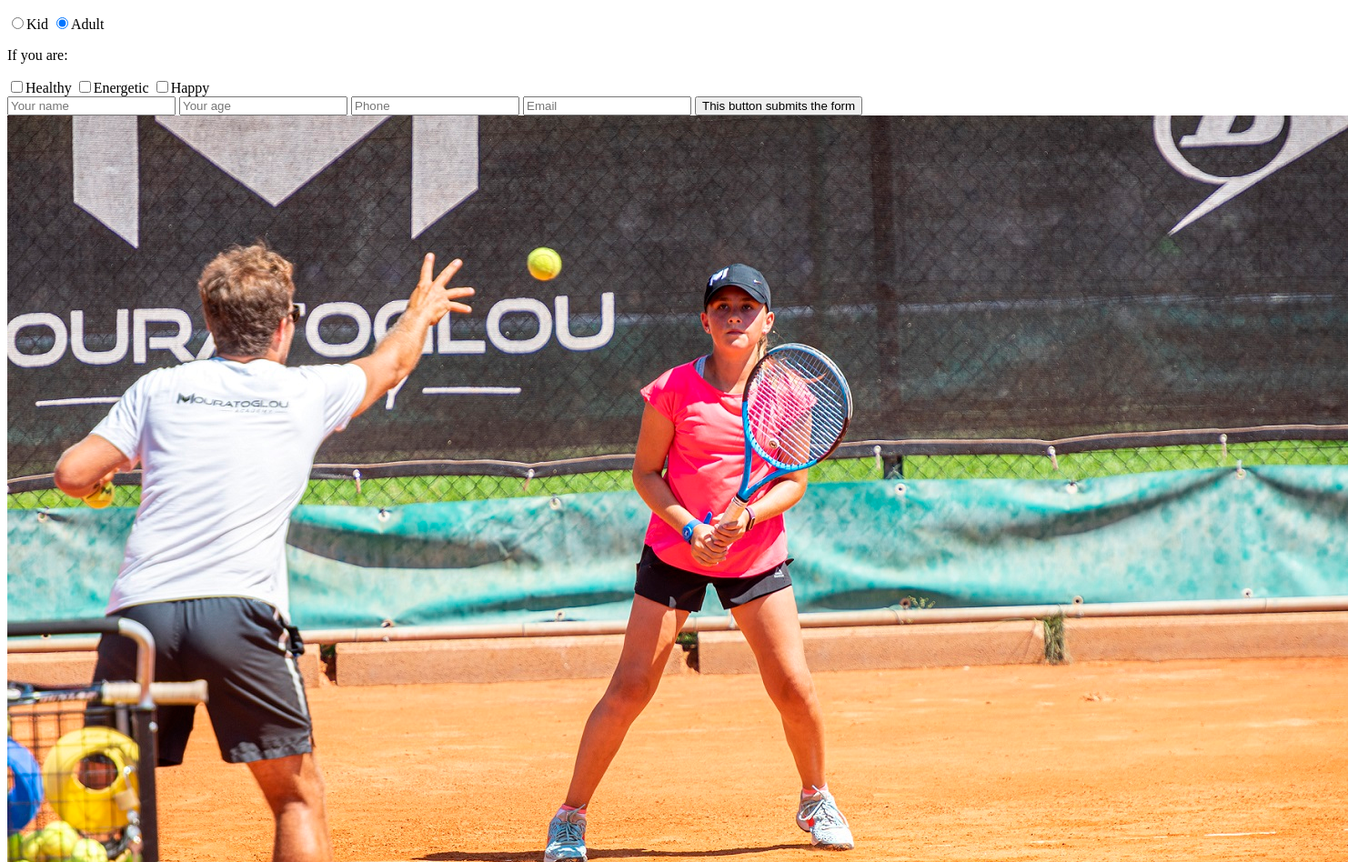
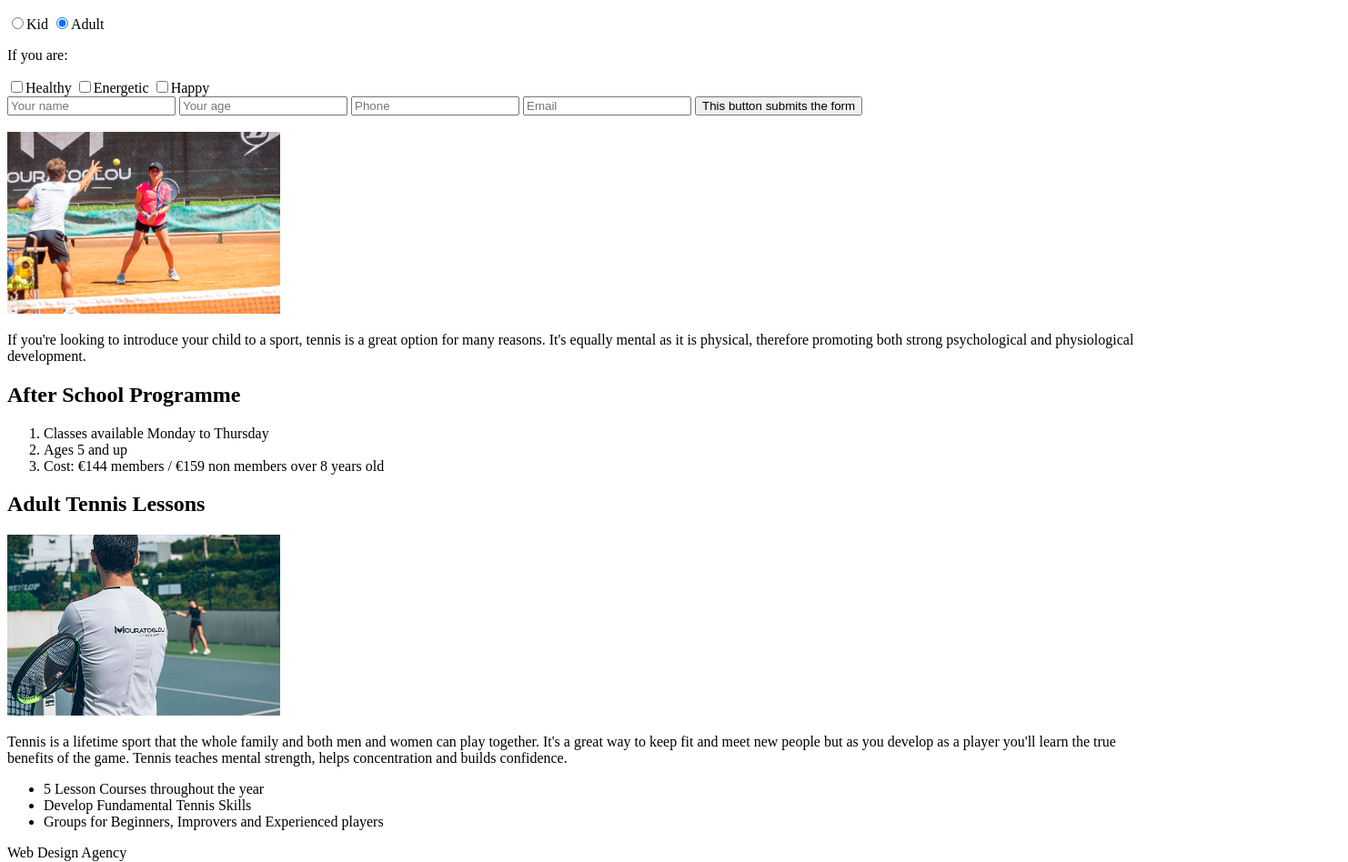
Before and after one commit to tzadvorna/task1, a plain HTML site: page index.html in a window 1280 px wide. Shown: the part 152-1100 px from the top of the page at 91% size, 1482 px wide, since content can reach past the window. Drawn offline with Linux system fonts and the light colour scheme.

Commit message:
br width

```diff
--- a/index.html
+++ b/index.html
@@ -34,10 +34,10 @@
         <input type="tel" placeholder="Phone" required>
         <input type="email" placeholder="Email" required>
         <button type="submit">This button submits the form</button>
-    </form>
+    </form> <br>
     <main>
         <div>
-            <img src="img1/kidstennis.jpg" alt="kidstennis">
+            <img src="img1/kidstennis.jpg" alt="kidstennis" width="300">
             <p>If you're looking to introduce your child to a sport, tennis is a great option for many reasons.
                 It's equally mental as it is physical, therefore promoting both strong psychological and
                 physiological development.
@@ -50,7 +50,8 @@
             </ol>
         </div>
         <div>
-            <img src="img1/adultstennis.jpg" alt="adultstennis">
+            <h2>Adult Tennis Lessons</h2>
+            <img src="img1/adultstennis.jpg" alt="adultstennis" width="300">
             <p>Tennis is a lifetime sport that the whole family and both men and women can play together.
                 It's a great way to keep fit and meet new people but as you develop as a player you'll learn
                 the true benefits of the game. Tennis teaches mental strength, helps concentration and builds
```
